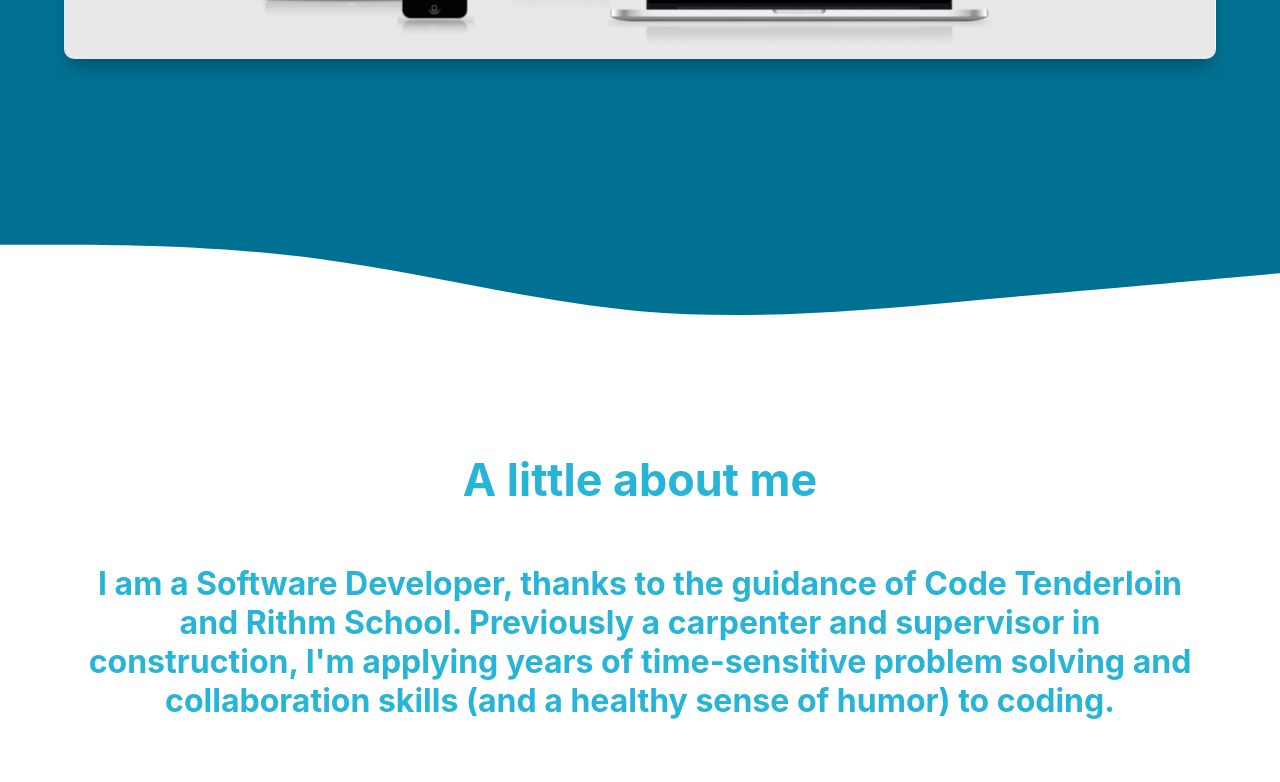
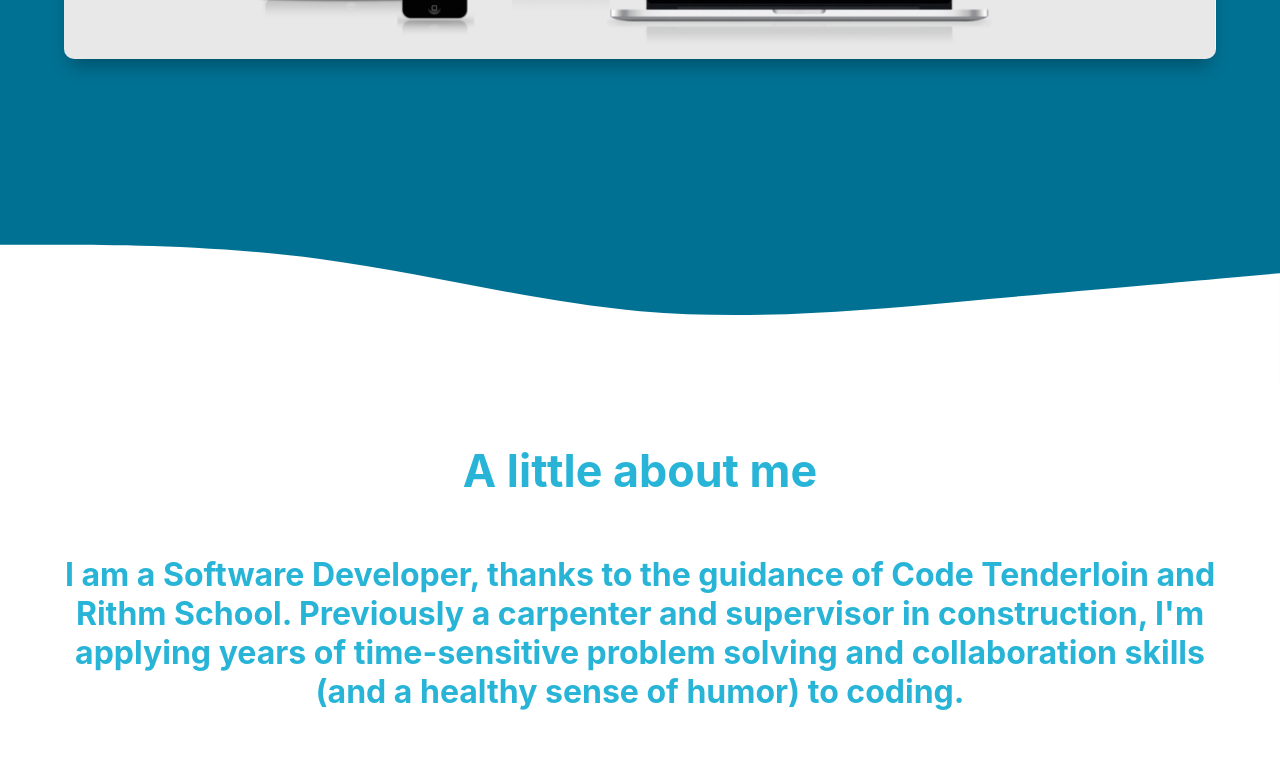
Before and after one commit to Cheis415/My-website, a React (Create React App) app: page / in a window 1280 px wide. Shown: the part 2700-3482 px from the top of the page. Built offline with nearby package versions, Linux system fonts and the light colour scheme.

Commit message:
fixed wave issue

```diff
--- a/src/Wave.css
+++ b/src/Wave.css
@@ -27,7 +27,7 @@
 
 .our-partners {
 
-    padding: 0 80px;
+    padding: 0 4ch;
     position: relative;
     background-color: #fff;
 }
--- a/src/Wave.js
+++ b/src/Wave.js
@@ -10,7 +10,7 @@
 
   return (
     <div className="wrap" >
-    <svg className="wave" xmlns="http://www.w3.org/2000/svg" viewBox="0 0 1440 330">
+    <svg className="wave" xmlns="http://www.w3.org/2000/svg" viewBox="0 0 1440 320">
         <path fill="#fff" fillOpacity="1" d="M0,128L60,128C120,128,240,128,360,144C480,160,600,192,720,202.7C840,213,960,203,1080,
         192C1200,181,1320,171,1380,165.3L1440,160L1440,320L1380,320C1320,320,1200,320,1080,320C960,320,840,320,720,320C600,320,480,320,
         360,320C240,320,120,320,60,320L0,320Z"></path>
```
Also changed, not shown: 1 other file (tests, documents, lock files or other folders).
